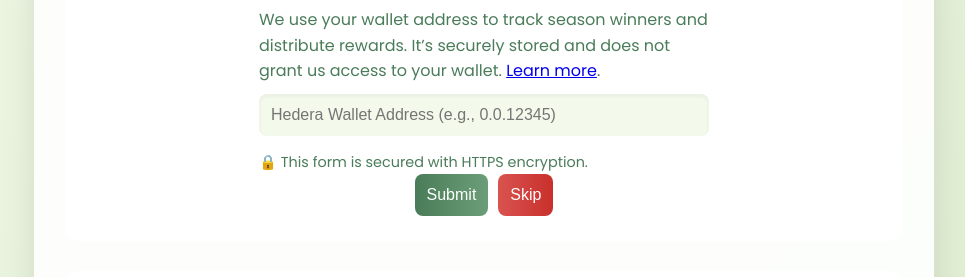
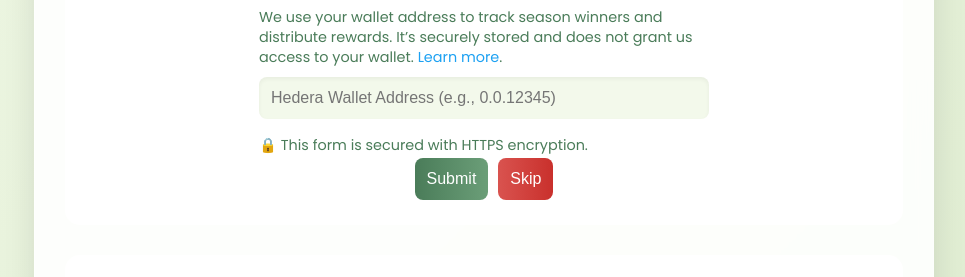
Before and after one commit to Slothbar/lazy-legends, a plain HTML site: page frontend/index.html in a window 1280 px wide. Both pictures are taken after typing "Sample" into the empty fields and a click on the button "Next". Shown: the part 449-726 px from the top of the page, without its empty margins (156-1121 px from the left). Drawn offline with Linux system fonts and the light colour scheme; no server answers.

Commit message:
Update styles.css

```diff
--- a/frontend/styles.css
+++ b/frontend/styles.css
@@ -109,6 +109,21 @@ h3 {
     display: flex;
     flex-direction: column;
     gap: 10px;
+}
+
+#profile-section .field-info {
+    font-size: 0.9em;
+    color: #4a7c59;
+    line-height: 1.4;
+}
+
+#profile-section .field-info a {
+    color: #1da1f2;
+    text-decoration: none;
+}
+
+#profile-section .field-info a:hover {
+    text-decoration: underline;
 }
 
 #profile-section .tooltip {
```
